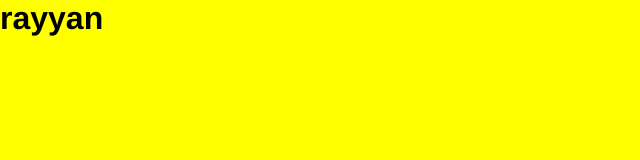
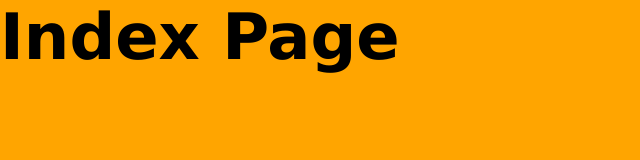
Before and after one commit to Rayyan22-hub/week15s2, a plain HTML site: page src/index.html in a window 1280 px wide. Shown: the whole page, without its empty margins (0-640 px from the left). Drawn offline with Linux system fonts and the light colour scheme.

Commit message:
update ci-dev.yaml

```diff
--- a/src/index.html
+++ b/src/index.html
@@ -5,12 +5,8 @@
     <meta name="viewport" content="width=device-width, initial-scale=1.0">
     <link rel="stylesheet" href="../styles/index.css">
     <title>Document</title>
-
 </head>
-
 <body>
-<h1>
-    rayyan
-</h1>
+    <h1>Index Page</h1>
 </body>
 </html>
--- a/styles/index.css
+++ b/styles/index.css
@@ -2,11 +2,10 @@
   margin: 0;
 }
 body{
-
-background-color: yellow;
-font-family: 'Franklin Gothic Medium', 'Arial Narrow', Arial, sans-serif;
+  background-color: orange;
+  font-family: 'Lucida Sans', 'Lucida Sans Regular', 'Lucida Grande', 'Lucida Sans Unicode', Geneva, Verdana, sans-serif;
 
 }
 h1{
-    font-size: 4pm;
+  font-size: 4em;
 }
```
Also changed, not shown: 1 other file.
